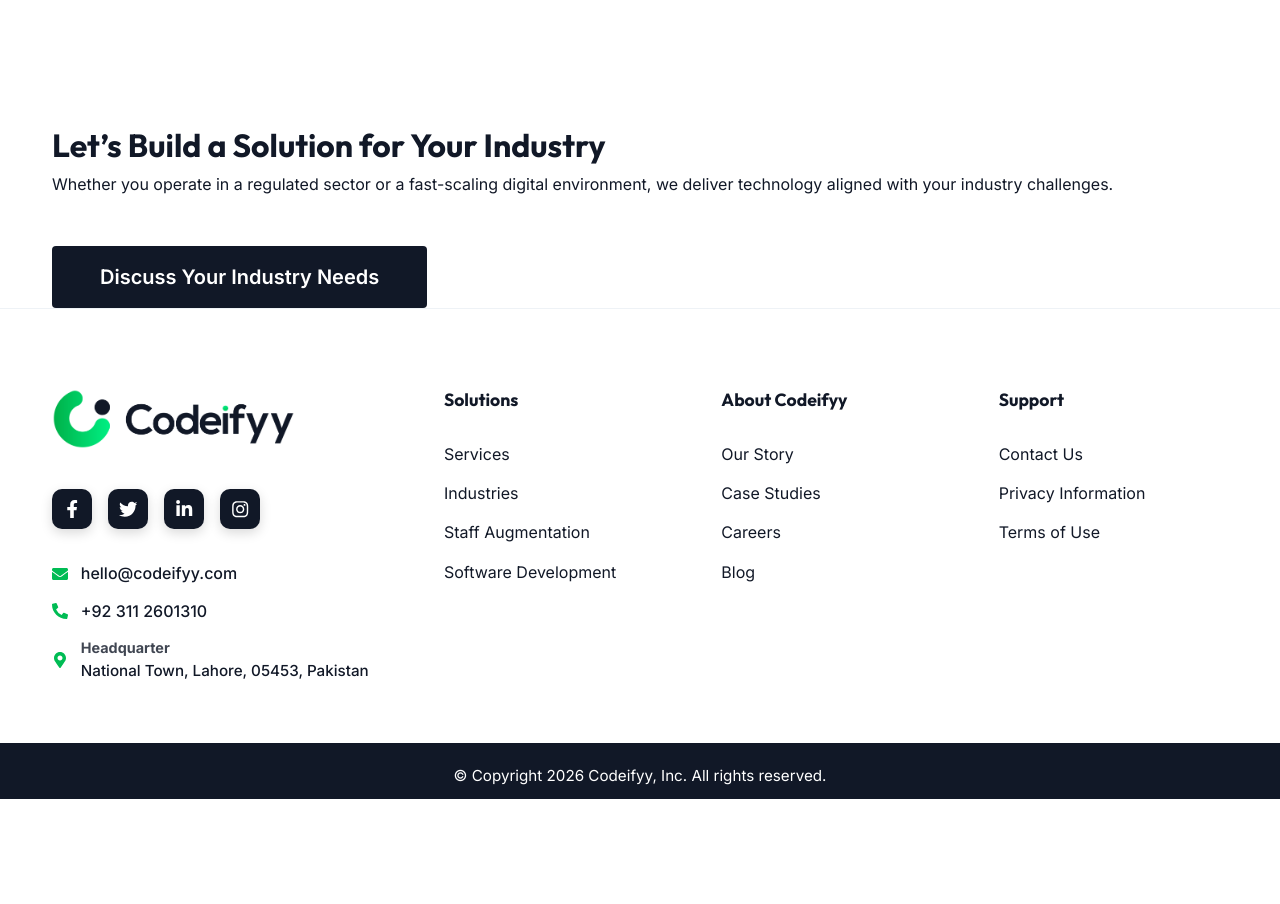
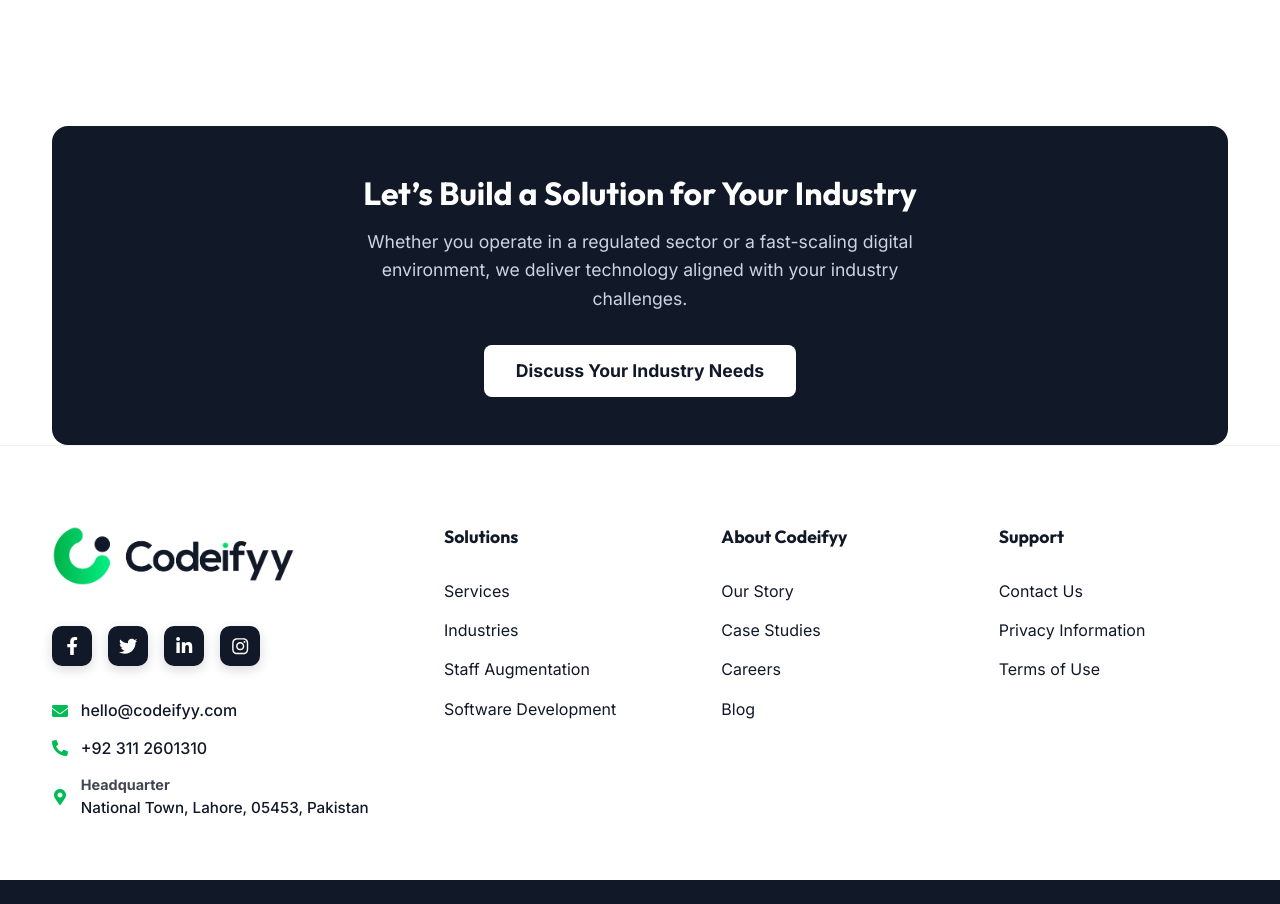
Before and after one commit to shahrozcodify/codeiffy-website, a React (Vite) app: page /industries in a window 1280 px wide. Shown: the part 5900-6804 px from the top of the page. Before the commit the page ends 6699 px from the top, so only its background shows below. Built offline with nearby package versions, Linux system fonts and the light colour scheme.

Commit message:
import CTA component and use existing content of indutries page

```diff
--- a/src/pages/Industries/Industries.jsx
+++ b/src/pages/Industries/Industries.jsx
@@ -12,6 +12,7 @@ import ClientLogos from '../../components/ClientLogos/ClientLogos';
 import CustomerStories from '../../components/CustomerStories/CustomerStories';
 import ArticleCarousel from '../../components/ArticleCarousel/ArticleCarousel';
 import BenefitSection from '../../components/BenefitSection/BenefitSection';
+import CTA from '../../components/cta/CTA';
 import './Industries.css';
 import '../../components/Hero/Hero.css';
 import '../../components/BenefitSection/BenefitSection.css';
@@ -348,13 +349,14 @@ const Industries = () => {
             < ArticleCarousel />
 
             {/* FINAL CTA */}
-            < section className="final-cta-section mt-5" >
-                <div className="container">
-                    <h2 className="section-title">Let’s Build a Solution for Your Industry</h2>
-                    <p className="section-subtitle mb-5">Whether you operate in a regulated sector or a fast-scaling digital environment, we deliver technology aligned with your industry challenges.</p>
-                    <a href="/contact" className="btn btn-codeifyy-primary btn-lg px-5 py-3">Discuss Your Industry Needs</a>
-                </div>
-            </section >
+            <div className="container mt-5">
+                <CTA
+                    title="Let’s Build a Solution for Your Industry"
+                    text="Whether you operate in a regulated sector or a fast-scaling digital environment, we deliver technology aligned with your industry challenges."
+                    btnText="Discuss Your Industry Needs"
+                    link="/contact"
+                />
+            </div>
 
             <Footer />
         </div >
```
